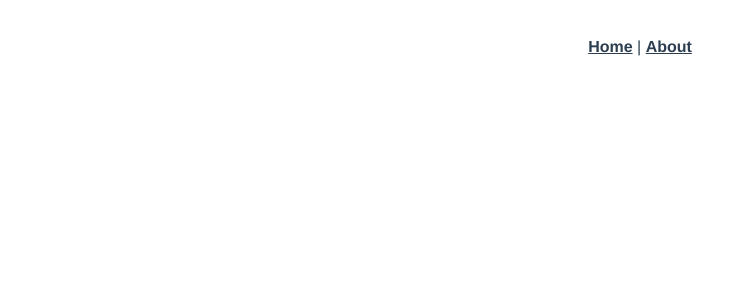
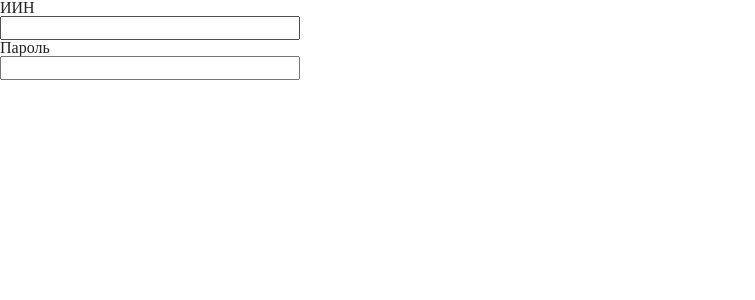
Before and after one commit to orazbaevayan/spa, a Vue app: page /login in a window 1280 px wide. Before the commit this address had no page. Shown: the top 300 px of the page, without its empty margins (0-755 px from the left). Built offline with nearby package versions, Linux system fonts and the light colour scheme.

Commit message:
added reset.css

```diff
--- a/src/App.vue
+++ b/src/App.vue
@@ -1,30 +1,7 @@
 <template>
-  <div id="nav">
-    <router-link to="/">Home</router-link> |
-    <router-link to="/about">About</router-link>
-  </div>
   <router-view/>
 </template>
 
 <style lang="scss">
-#app {
-  font-family: Avenir, Helvetica, Arial, sans-serif;
-  -webkit-font-smoothing: antialiased;
-  -moz-osx-font-smoothing: grayscale;
-  text-align: center;
-  color: #2c3e50;
-}
 
-#nav {
-  padding: 30px;
-
-  a {
-    font-weight: bold;
-    color: #2c3e50;
-
-    &.router-link-exact-active {
-      color: #42b983;
-    }
-  }
-}
 </style>
--- /dev/null
+++ b/src/assets/css/reset.css
@@ -0,0 +1,366 @@
+/* http://meyerweb.com/eric/tools/css/reset/
+   v2.0-modified | 20110126
+   License: none (public domain)
+*/
+
+html, body, div, span, applet, object, iframe,
+h1, h2, h3, h4, h5, h6, p, blockquote, pre,
+a, abbr, acronym, address, big, cite, code,
+del, dfn, em, img, ins, kbd, q, s, samp,
+small, strike, strong, sub, sup, tt, var,
+b, u, i, center,
+dl, dt, dd, ol, ul, li,
+fieldset, form, label, legend,
+table, caption, tbody, tfoot, thead, tr, th, td,
+article, aside, canvas, details, embed,
+figure, figcaption, footer, header, hgroup,
+menu, nav, output, ruby, section, summary,
+time, mark, audio, video {
+  margin: 0;
+	padding: 0;
+	border: 0;
+	font-size: 100%;
+	font: inherit;
+	vertical-align: baseline;
+}
+
+/* make sure to set some focus styles for accessibility */
+:focus {
+    outline: 0;
+}
+
+/* HTML5 display-role reset for older browsers */
+article, aside, details, figcaption, figure,
+footer, header, hgroup, menu, nav, section {
+	display: block;
+}
+
+body {
+	line-height: 1;
+}
+
+ol, ul {
+	list-style: none;
+}
+
+blockquote, q {
+	quotes: none;
+}
+
+blockquote:before, blockquote:after,
+q:before, q:after {
+	content: '';
+	content: none;
+}
+
+table {
+	border-collapse: collapse;
+	border-spacing: 0;
+}
+
+input[type=search]::-webkit-search-cancel-button,
+input[type=search]::-webkit-search-decoration,
+input[type=search]::-webkit-search-results-button,
+input[type=search]::-webkit-search-results-decoration {
+    -webkit-appearance: none;
+    -moz-appearance: none;
+}
+
+input[type=search] {
+    -webkit-appearance: none;
+    -moz-appearance: none;
+    -webkit-box-sizing: content-box;
+    -moz-box-sizing: content-box;
+    box-sizing: content-box;
+}
+
+textarea {
+    overflow: auto;
+    vertical-align: top;
+    resize: vertical;
+}
+
+/**
+ * Correct `inline-block` display not defined in IE 6/7/8/9 and Firefox 3.
+ */
+
+audio,
+canvas,
+video {
+    display: inline-block;
+    *display: inline;
+    *zoom: 1;
+    max-width: 100%;
+}
+
+/**
+ * Prevent modern browsers from displaying `audio` without controls.
+ * Remove excess height in iOS 5 devices.
+ */
+
+audio:not([controls]) {
+    display: none;
+    height: 0;
+}
+
+/**
+ * Address styling not present in IE 7/8/9, Firefox 3, and Safari 4.
+ * Known issue: no IE 6 support.
+ */
+
+[hidden] {
+    display: none;
+}
+
+/**
+ * 1. Correct text resizing oddly in IE 6/7 when body `font-size` is set using
+ *    `em` units.
+ * 2. Prevent iOS text size adjust after orientation change, without disabling
+ *    user zoom.
+ */
+
+html {
+    font-size: 100%; /* 1 */
+    -webkit-text-size-adjust: 100%; /* 2 */
+    -ms-text-size-adjust: 100%; /* 2 */
+}
+
+/**
+ * Address `outline` inconsistency between Chrome and other browsers.
+ */
+
+a:focus {
+    outline: thin dotted;
+}
+
+/**
+ * Improve readability when focused and also mouse hovered in all browsers.
+ */
+
+a:active,
+a:hover {
+    outline: 0;
+}
+
+/**
+ * 1. Remove border when inside `a` element in IE 6/7/8/9 and Firefox 3.
+ * 2. Improve image quality when scaled in IE 7.
+ */
+
+img {
+    border: 0; /* 1 */
+    -ms-interpolation-mode: bicubic; /* 2 */
+}
+
+/**
+ * Address margin not present in IE 6/7/8/9, Safari 5, and Opera 11.
+ */
+
+figure {
+    margin: 0;
+}
+
+/**
+ * Correct margin displayed oddly in IE 6/7.
+ */
+
+form {
+    margin: 0;
+}
+
+/**
+ * Define consistent border, margin, and padding.
+ */
+
+fieldset {
+    border: 1px solid #c0c0c0;
+    margin: 0 2px;
+    padding: 0.35em 0.625em 0.75em;
+}
+
+/**
+ * 1. Correct color not being inherited in IE 6/7/8/9.
+ * 2. Correct text not wrapping in Firefox 3.
+ * 3. Correct alignment displayed oddly in IE 6/7.
+ */
+
+legend {
+    border: 0; /* 1 */
+    padding: 0;
+    white-space: normal; /* 2 */
+    *margin-left: -7px; /* 3 */
+}
+
+/**
+ * 1. Correct font size not being inherited in all browsers.
+ * 2. Address margins set differently in IE 6/7, Firefox 3+, Safari 5,
+ *    and Chrome.
+ * 3. Improve appearance and consistency in all browsers.
+ */
+
+button,
+input,
+select,
+textarea {
+    font-size: 100%; /* 1 */
+    margin: 0; /* 2 */
+    vertical-align: baseline; /* 3 */
+    *vertical-align: middle; /* 3 */
+}
+
+/**
+ * Address Firefox 3+ setting `line-height` on `input` using `!important` in
+ * the UA stylesheet.
+ */
+
+button,
+input {
+    line-height: normal;
+}
+
+/**
+ * Address inconsistent `text-transform` inheritance for `button` and `select`.
+ * All other form control elements do not inherit `text-transform` values.
+ * Correct `button` style inheritance in Chrome, Safari 5+, and IE 6+.
+ * Correct `select` style inheritance in Firefox 4+ and Opera.
+ */
+
+button,
+select {
+    text-transform: none;
+}
+
+/**
+ * 1. Avoid the WebKit bug in Android 4.0.* where (2) destroys native `audio`
+ *    and `video` controls.
+ * 2. Correct inability to style clickable `input` types in iOS.
+ * 3. Improve usability and consistency of cursor style between image-type
+ *    `input` and others.
+ * 4. Remove inner spacing in IE 7 without affecting normal text inputs.
+ *    Known issue: inner spacing remains in IE 6.
+ */
+
+button,
+html input[type="button"], /* 1 */
+input[type="reset"],
+input[type="submit"] {
+    -webkit-appearance: button; /* 2 */
+    cursor: pointer; /* 3 */
+    *overflow: visible;  /* 4 */
+}
+
+/**
+ * Re-set default cursor for disabled elements.
+ */
+
+button[disabled],
+html input[disabled] {
+    cursor: default;
+}
+
+/**
+ * 1. Address box sizing set to content-box in IE 8/9.
+ * 2. Remove excess padding in IE 8/9.
+ * 3. Remove excess padding in IE 7.
+ *    Known issue: excess padding remains in IE 6.
+ */
+
+input[type="checkbox"],
+input[type="radio"] {
+    box-sizing: border-box; /* 1 */
+    padding: 0; /* 2 */
+    *height: 13px; /* 3 */
+    *width: 13px; /* 3 */
+}
+
+/**
+ * 1. Address `appearance` set to `searchfield` in Safari 5 and Chrome.
+ * 2. Address `box-sizing` set to `border-box` in Safari 5 and Chrome
+ *    (include `-moz` to future-proof).
+ */
+
+input[type="search"] {
+    -webkit-appearance: textfield; /* 1 */
+    -moz-box-sizing: content-box;
+    -webkit-box-sizing: content-box; /* 2 */
+    box-sizing: content-box;
+}
+
+/**
+ * Remove inner padding and search cancel button in Safari 5 and Chrome
+ * on OS X.
+ */
+
+input[type="search"]::-webkit-search-cancel-button,
+input[type="search"]::-webkit-search-decoration {
+    -webkit-appearance: none;
+}
+
+/**
+ * Remove inner padding and border in Firefox 3+.
+ */
+
+button::-moz-focus-inner,
+input::-moz-focus-inner {
+    border: 0;
+    padding: 0;
+}
+
+/**
+ * 1. Remove default vertical scrollbar in IE 6/7/8/9.
+ * 2. Improve readability and alignment in all browsers.
+ */
+
+textarea {
+    overflow: auto; /* 1 */
+    vertical-align: top; /* 2 */
+}
+
+/**
+ * Remove most spacing between table cells.
+ */
+
+table {
+    border-collapse: collapse;
+    border-spacing: 0;
+}
+
+html,
+button,
+input,
+select,
+textarea {
+    color: #222;
+}
+
+
+::-moz-selection {
+    background: #b3d4fc;
+    text-shadow: none;
+}
+
+::selection {
+    background: #b3d4fc;
+    text-shadow: none;
+}
+
+img {
+    vertical-align: middle;
+}
+
+fieldset {
+    border: 0;
+    margin: 0;
+    padding: 0;
+}
+
+textarea {
+    resize: vertical;
+}
+
+.chromeframe {
+    margin: 0.2em 0;
+    background: #ccc;
+    color: #000;
+    padding: 0.2em 0;
+}
--- a/src/main.js
+++ b/src/main.js
@@ -2,5 +2,6 @@
 import App from './App.vue'
 import router from './router'
 import store from './store'
+require('./assets/css/reset.css')
 
 createApp(App).use(store).use(router).mount('#app')
--- a/src/router/index.js
+++ b/src/router/index.js
@@ -8,12 +8,12 @@
     component: Home
   },
   {
-    path: '/about',
-    name: 'About',
+    path: '/login',
+    name: 'Login',
     // route level code-splitting
     // this generates a separate chunk (about.[hash].js) for this route
     // which is lazy-loaded when the route is visited.
-    component: () => import(/* webpackChunkName: "about" */ '../views/About.vue')
+    component: () => import(/* webpackChunkName: "about" */ '../views/pages/Login.vue')
   }
 ]
 
--- a/src/views/About.vue
+++ /dev/null
@@ -1,5 +0,0 @@
-<template>
-  <div class="about">
-    <h1>This is an about page</h1>
-  </div>
-</template>
--- /dev/null
+++ b/src/views/pages/Login.vue
@@ -0,0 +1,21 @@
+<template>
+	<form>
+		<label for="iin">ИИН</label>
+		<input id="iin" type="text">
+		<label for="password">Пароль</label>
+		<input id="password" type="password">
+	</form>
+</template>
+
+<script>
+
+</script>
+
+<style lang="scss">
+	form {
+		max-width: 100%;
+		width: 300px;
+		display: flex;
+		flex-direction: column;
+	}
+</style>
```
